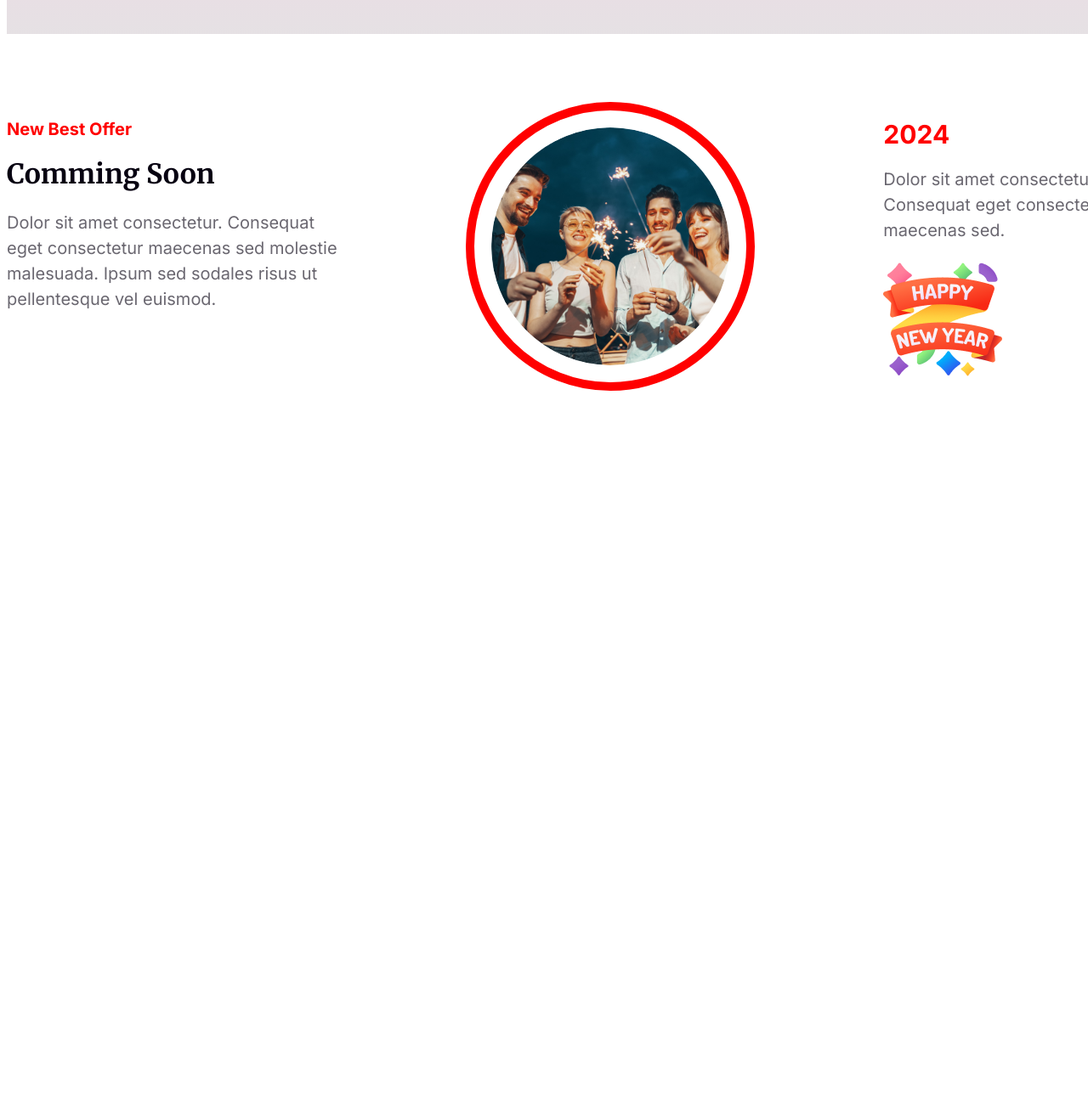
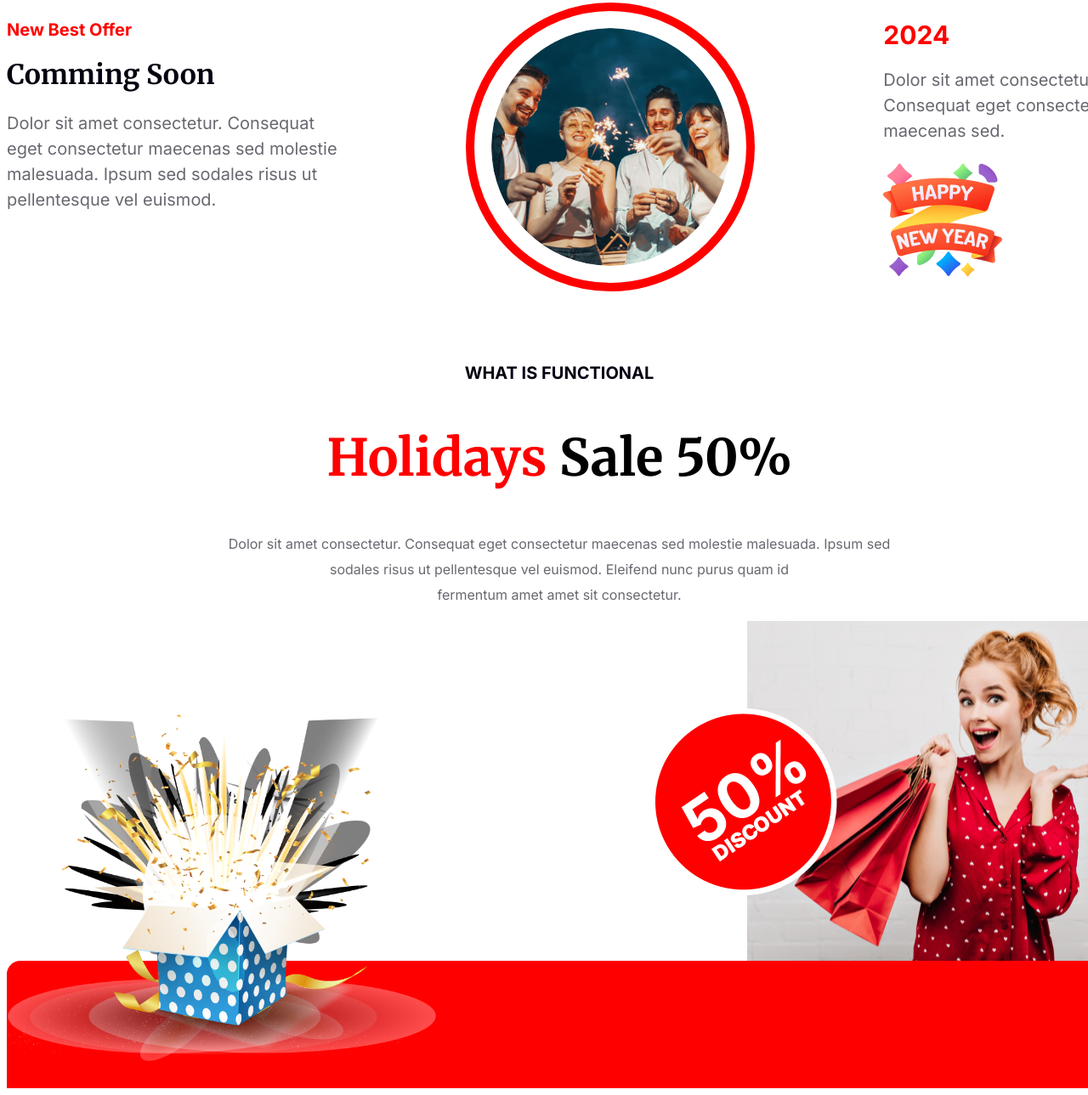
Before and after one commit to Fahim-WD/PH-Assignment-1, a plain HTML site: page index.html in a window 1280 px wide. Shown: the part 2735-4024 px from the top of the page at 85% size. Before the commit the page ends 3207 px from the top, so only its background shows below. Drawn offline with Linux system fonts and the light colour scheme.

Commit message:
holiday part

```diff
--- a/css/style.css
+++ b/css/style.css
@@ -66,6 +66,7 @@
     display: flex;
     justify-content:space-between;
     margin-top:80px;
+    position: relative;
 }
 .card-text>h1{
     color: #fff;
@@ -90,6 +91,11 @@
     font-weight: 700;
     padding-top: 10px;
 }
+.card2024{
+    position: absolute;
+    bottom: 10px;
+    right: 120px;
+}
 /* card end */
 
 /* time start */
@@ -97,7 +103,7 @@
         background:linear-gradient(to top, rgba(204, 195, 201, 0.5),rgba(255, 0, 140, 0.212));
         padding: 100px;
         text-align: center;
-
+         margin-top: 80px;
 }
 .time-text>h3{
     font-family: 'Inter', sans-serif;
@@ -164,3 +170,55 @@
     font-size: 20px;
     line-height: 30px;
 }
+/* party end */
+
+/* holiday start */
+
+.holiday{
+    text-align: center;
+    margin-top:80px;
+}
+.holiday-text h5{
+    color: #070211;
+    font-family: 'Inter', sans-serif;
+    font-size: 20px;
+}
+.clr{
+    color: #F00;
+}
+.holiday-text h2{
+    font-family: 'Merriweather', serif;
+    font-weight: 700;
+    font-size: 60px;
+}
+.holiday-text p{
+    color: rgba(7, 2, 17, 0.60);
+    line-height: 30px;
+    font-family: 'Inter', sans-serif;
+}
+/* holiday end */
+
+/* discount start */
+.discount{
+    background-image: url(../images/girl.png);
+    height: 400px;
+    background-repeat: no-repeat;
+    background-position: right;
+    position: relative;
+}
+.discount>img{
+    position: absolute;
+    right:280px;
+    top: 60px;
+}
+.red{
+    background-image: url(../images/red-bg.png);
+    height: 150px;
+    position: relative;
+}
+.box{
+    height:420px;
+    position: absolute;
+    bottom: 20px;
+}
+/* discount end */
--- a/index.html
+++ b/index.html
@@ -80,6 +80,30 @@
     </div>
     <!-- party end -->
 
+    <!-- holiday start -->
+     <div class="container">
+        <div class="holiday">
+            <div class="holiday-text">
+                <h5>WHAT IS FUNCTIONAL</h5>
+                <h2><span class="clr">Holidays</span> Sale 50%</h2>
+                <p>Dolor sit amet consectetur. Consequat eget consectetur maecenas sed
+                    molestie malesuada. Ipsum sed <br> sodales risus ut pellentesque vel euismod. Eleifend nunc purus quam id <br> fermentum amet amet sit consectetur.</p>
+            </div>
+        </div>
+     </div>
+    <!-- holiday end -->
 
+    <!-- discount start -->
+    <div class="container">
+        <div class="discount">
+            <img class="dis-img" src="images/50%.png" alt="50%">
+        </div>
+        <div class="red">
+         <img class="box" src="images/box.png" alt="box">
+        </div>
+    </div>
+    <!-- discount end -->
+
+    <!-- portfolio start -->
 </body>
 </html>
```
Also changed, not shown: images/50%.png (renamed from images/Group 44.png), images/box.png (renamed from images/Group 75.png), images/girl.png (renamed from images/Rectangle 1.png), images/red-bg.png (renamed from images/Rectangle 2.png).
